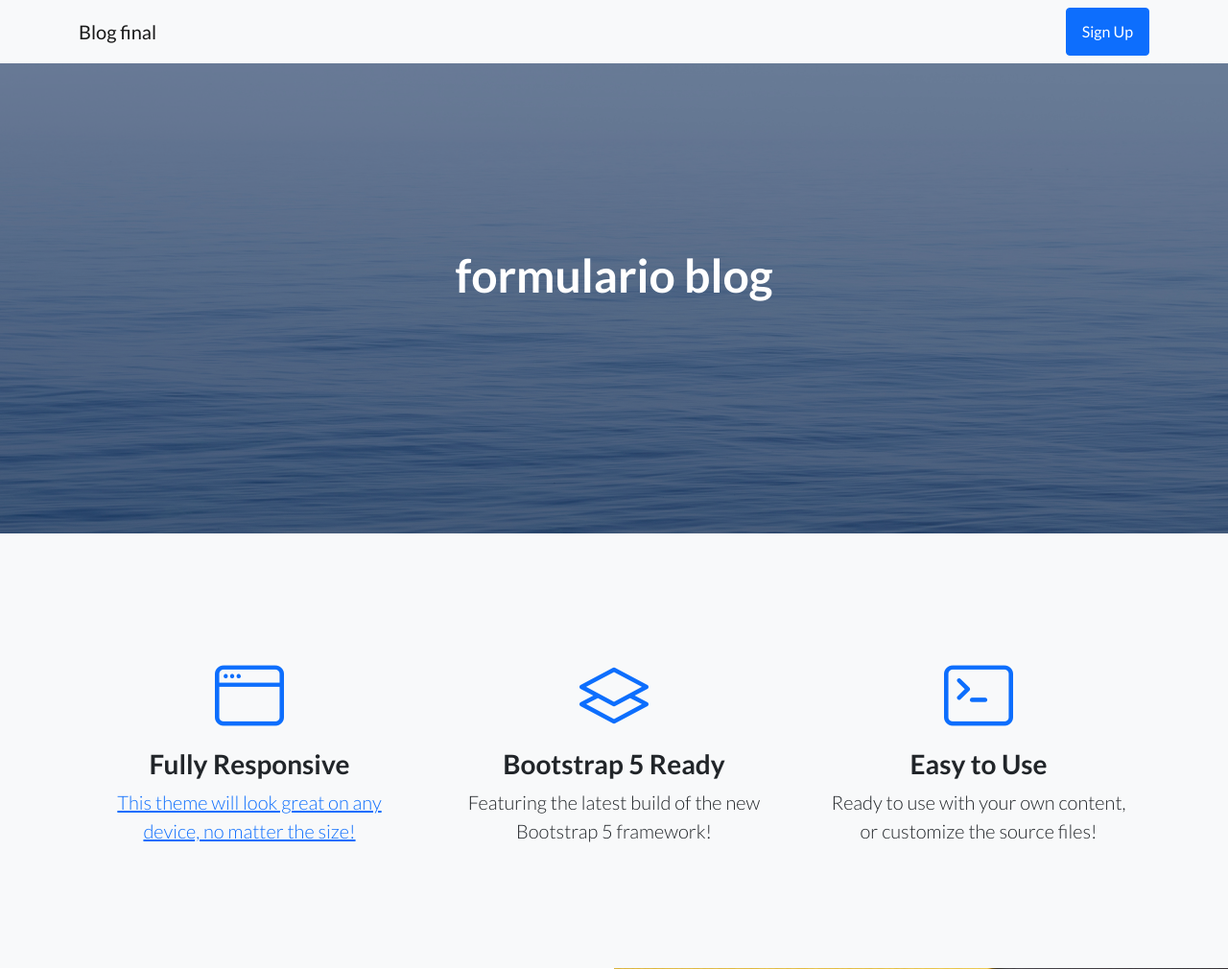
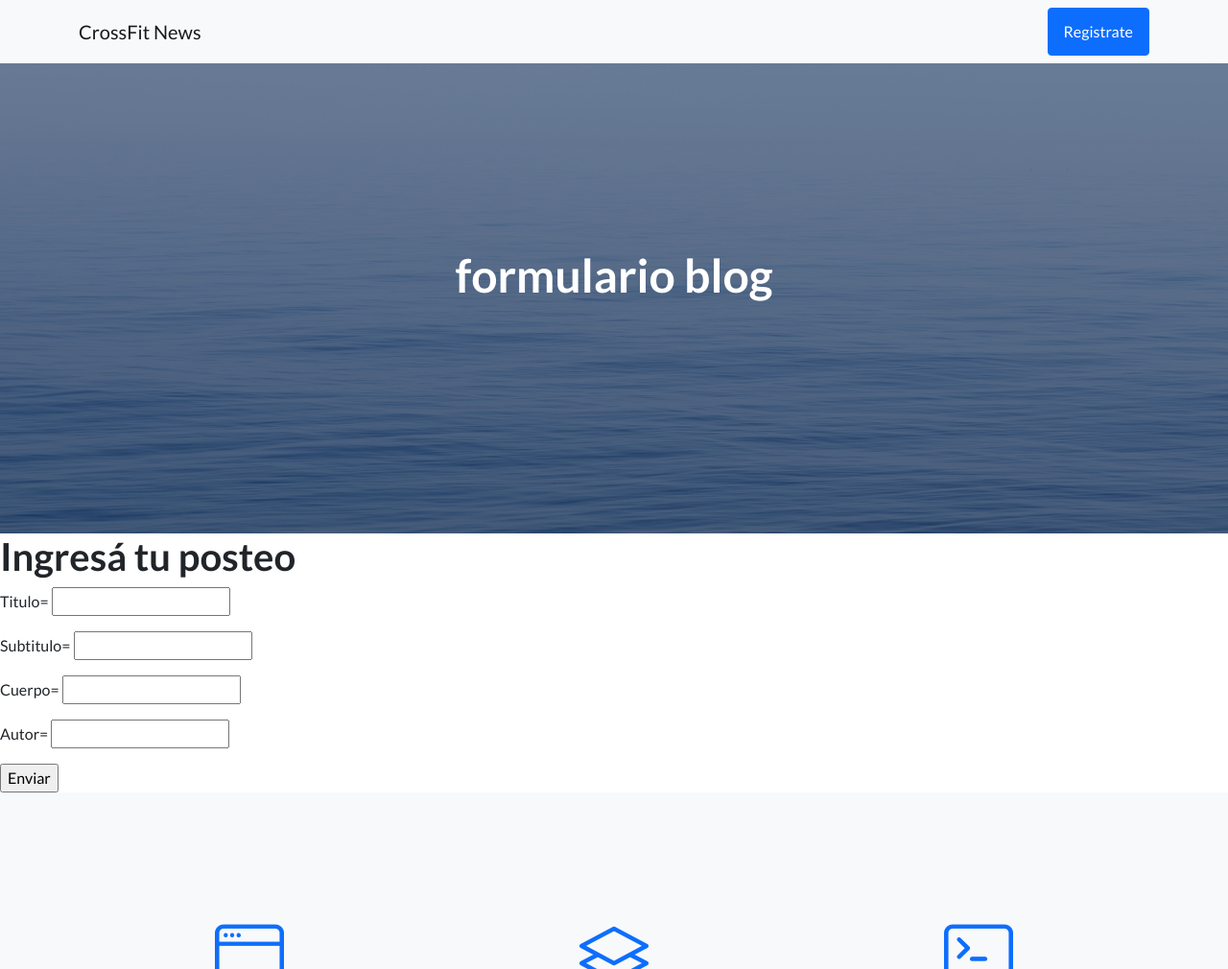
Before and after one commit to martingferraro/ProyectoFinalCoder, a Django app: page /blog_app/form/ in a window 1280 px wide. Shown: the top 1010 px of the page at 96% size. Run offline with Django 4.2, Linux system fonts and the light colour scheme; some libraries are stand-ins or nearby versions.

Commit message:
commit 2

```diff
--- a/ProyectoFinal/settings.py
+++ b/ProyectoFinal/settings.py
@@ -38,6 +38,7 @@ INSTALLED_APPS = [
     'django.contrib.messages',
     'django.contrib.staticfiles',
     'blog_app',
+    'ckeditor',
 ]
 
 MIDDLEWARE = [
@@ -122,3 +123,6 @@ STATIC_URL = 'static/'
 # https://docs.djangoproject.com/en/4.0/ref/settings/#default-auto-field
 
 DEFAULT_AUTO_FIELD = 'django.db.models.BigAutoField'
+
+MEDIA_URL = 'media/'
+CKEDITOR_UPLOAD_PATH = "uploads/"
--- a/blog_app/models.py
+++ b/blog_app/models.py
@@ -1,11 +1,12 @@
 from django.db import models
+from ckeditor.fields import RichTextField
 
 # Create your models here.
 
 class Blog(models.Model):
     titulo= models.CharField(max_length=50)
     subtitulo= models.CharField(max_length=50)
-    cuerpo= models.TextField(max_length=500)
+    cuerpo= RichTextField(max_length=500)
     autor= models.CharField(max_length=50)
     fecha_creacion= models.DateField(auto_now_add=True)
     fecha_edicion= models.DateField(auto_now=True)
--- a/blog_app/templates/blog_app/formulario.html
+++ b/blog_app/templates/blog_app/formulario.html
@@ -1,3 +1,4 @@
+
 {% extends "blog_app/index.html" %}
 
 {% load static %}
@@ -10,6 +11,18 @@
 
 {% block contenido_que_cambia %}
 
-<h1>ESTE ES EL CONTENIDO QUE CAMBIÓ</h1>
+<h1>Ingresá tu posteo</h1>
+
+
+<form action="/blog_app/blogformulario" mathod="POST" > {% csrf_token %}
+
+    <p>Titulo= <input type="text" name="titulo"></p>
+    <p>Subtitulo= <input type="text" name="subtitulo"></p>
+    <p>Cuerpo= <input type="text" name="cuerpo"></p>
+    <p>Autor= <input type="text" name="autor"></p>
+
+    <input type="submit" value="Enviar">
+
+</form>
 
 {% endblock %}
--- a/blog_app/templates/blog_app/index.html
+++ b/blog_app/templates/blog_app/index.html
@@ -21,8 +21,8 @@
         <!-- Navigation-->
         <nav class="navbar navbar-light bg-light static-top">
             <div class="container">
-                <a class="navbar-brand" href="#!">Blog final</a>
-                <a class="btn btn-primary" href="#signup">Sign Up</a>
+                <a class="navbar-brand" href="{% url 'home' %}">CrossFit News</a>
+                <a class="btn btn-primary" href="#signup">Registrate</a>
             </div>
         </nav>
         <!-- Masthead-->
@@ -76,6 +76,12 @@
                 </div>
             </div>
         </header>
+
+        {% block contenido_que_cambia %}
+
+        {% endblock %}
+
+
         <!-- Icons Grid-->
         <section class="features-icons bg-light text-center">
             <div class="container">
--- a/blog_app/templates/blog_app/inicio.html
+++ b/blog_app/templates/blog_app/inicio.html
@@ -10,6 +10,6 @@
 
 {% block contenido_que_cambia %}
 
-<h1>ESTE ES EL CONTENIDO QUE CAMBIÓ</h1>
+<h1> ACÁ VA LA LISTA DE ENTRADAS </h1>
 
 {% endblock %}
--- a/blog_app/urls.py
+++ b/blog_app/urls.py
@@ -1,10 +1,13 @@
 from django.contrib import admin
-from django.urls import path
+from django.urls import path, include
 
 from blog_app.views import home, blogformulario
 
 urlpatterns = [
-    path('home/', home, name="home"),
+    path('', home, name="home"),
     path('form/', blogformulario, name="form"),
+    path(r'ckeditor/', include('ckeditor_uploader.urls')),
+
+
 
 ]
```
Also changed, not shown: blog_app/migrations/0002_alter_blog_cuerpo.py (added), db.sqlite3.
